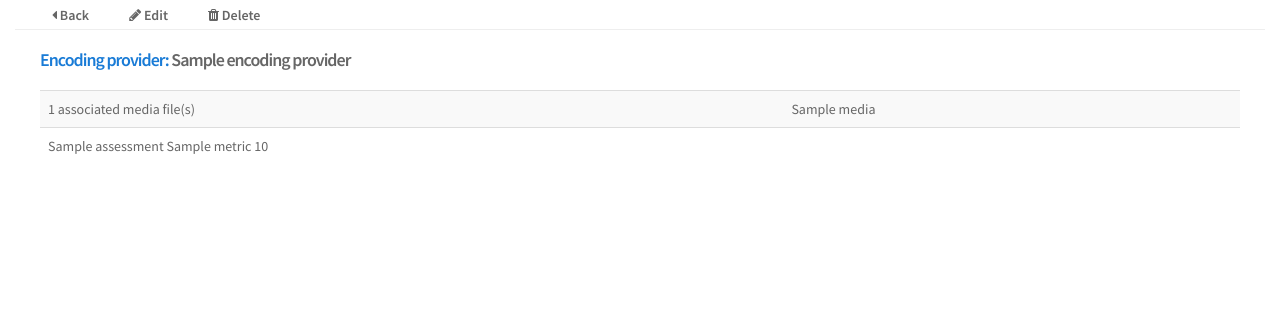
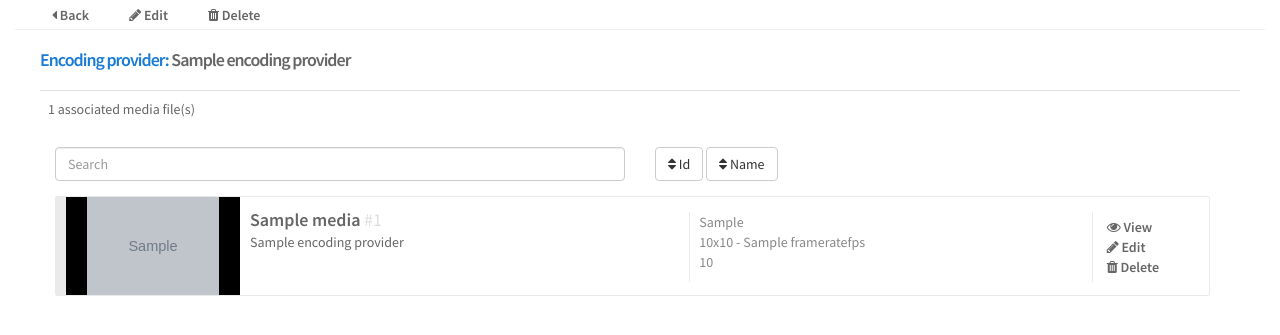
Before and after one commit to encoding-ninja/pixelwalker, a Django app: template pixelwalker/engine/webgui/templates/encoding_provider/read.html in a window 1280 px wide. Shown: the part 50-385 px from the top of the page. Run offline with Django 3.2, Linux system fonts and the light colour scheme; the template is opened without the code that fills it: most values are stand-ins (such as "Sample title", 1, 10 or a date in 2020); grey boxes marked "Sample" are stand-in pictures; some libraries are stand-ins or nearby versions.

Commit message:
UI improvments

```diff
--- a/pixelwalker/engine/webgui/static/css/base.css
+++ b/pixelwalker/engine/webgui/static/css/base.css
@@ -249,3 +249,26 @@ ul.list li.item div.thumb img{
 ul.list li.item:hover div.thumb img{
 	opacity: 1;
 }
+
+
+ul.list li.item ul.images{
+	float:left;
+	padding-left:10px;
+	height:70px;
+	color:#888;
+	margin-right:50px;
+}
+ul.list li.item ul.images li{
+	display:block;
+	padding:none;
+	float:left;
+	width:70px;
+	height:70px;
+	margin-right:10px;
+	background: #000;
+	text-align: center;
+	overflow:hidden;
+}
+ul.list li.item ul.images li img{
+	height:70px;
+}
--- a/pixelwalker/engine/webgui/templates/assessment/read.html
+++ b/pixelwalker/engine/webgui/templates/assessment/read.html
@@ -92,7 +92,7 @@
                                 <td {% if not encoded_media.encoding_provider %}colspan='2'{% endif%}><i class='fa fa-film'></i> <a href="{% url 'webgui_media-read' encoded_media.id %}"><b>{{ encoded_media.name }}</b></a></td>
                                 {% if encoded_media.encoding_provider %}
                                 <td class='text-center'>
-                                    {{ encoded_media.encoding_provider.name }}
+                                    <a href="{% url 'webgui_encoding-provider-read' encoded_media.encoding_provider.id %}">{{ encoded_media.encoding_provider.name }}</a>
                                 </td>
                                 {% endif %}
                                 <td class='text-center'>
--- a/pixelwalker/engine/webgui/templates/encoding_provider/read.html
+++ b/pixelwalker/engine/webgui/templates/encoding_provider/read.html
@@ -23,44 +23,71 @@
 {% block content %}
 <h4><span class='info'>Encoding provider:</span> {{ encoding_provider.name }}</h4>
 {% if media_list %}
-<table class='table table-striped'>
+<table class='table'>
     <tbody>
         <tr>
             <td>{{ media_list|length }} associated media file(s)</td>
-            <td>
-            {% for media in media_list %}
-                <a href="{% url 'webgui_media-read' media.id %}">{{ media.name }}</a><br>
-            {% endfor %}
-            </td>
         </tr>
-        {% if task_list %}
-        <tr>
-            <td colspan='2'>
-                {% regroup task_list by assessment as assessment_task_list %}
-                {% for assessment_task in assessment_task_list %}
-                    {% if assessment_task.grouper is not None %}
-                        {{ assessment_task.grouper }}
-                        {% regroup assessment_task.list by metric as metric_task_list %}
-                        {% for metric_task in metric_task_list %}
-                            {{ metric_task.grouper.name }}
-                            {% for task in metric_task.list %}
-                                {{ task.average_score }}
-                            {% endfor %}
-                        {% endfor %}
-                    {% endif %}
-                {% endfor %}
-            </td>
-        </tr>
-        {% endif %}
     </tbody>
 </table>
+<div id="medias">
+
+    <!-- class="search" automagically makes an input a search field. -->
+    <div class="form-group col-xs-12 col-md-6">
+        <input class="search form-control" placeholder="Search" />
+    </div>
+
+    <!-- class="sort" automagically makes an element a sort buttons. The date-sort value decides what to sort by. -->
+    <div class="form-group col-xs-12 col-md-6">
+        <button class="sort btn btn-default" data-sort="id"><i class='fa fa-sort'></i> Id</button>
+        <button class="sort btn btn-default" data-sort="name"><i class='fa fa-sort'></i> Name</button>
+    </div>
+
+    <ul class="list col-xs-12">
+    {% for media in media_list %}
+        <li class='item'>
+                {% if media.get_thumbnail_url %}
+                <div class='thumb'>
+                    <img src="{{ media.get_thumbnail_url }}">
+                </div>
+                {% endif %}
+
+                <div class='general'>
+                    <a href="{% url 'webgui_media-read' media.id %}" class="name"><b>{{ media.name }}</b> <span class='id'>#{{ media.id }}</span></a>
+                    {% if media.encoding_provider %}
+                        <p class='desc'><a href="{% url 'webgui_encoding-provider-read' media.encoding_provider.id %}" class='provider'>{{ media.encoding_provider.name }}</a></p>
+                    {% endif %}
+                </div>
+
+                <ul class='infos'>
+                    {% if media.video_codec %}<li>{{ media.video_codec }}</li>{% endif %}
+                    {% if media.width %}<li>{{ media.width }}x{{ media.height }}{% if media.framerate %} - {{ media.framerate }}fps{% endif %}</li>{% endif %}
+                    {% if media.average_bitrate %}<li>{{ media.average_bitrate }}</li>{% endif %}
+                </ul>
+
+                <ul class='actions'>
+                    <li><a href="{% url 'webgui_media-read' media.id %}"><i class='fa fa-eye'></i> View</a></li>
+                    <li><a href="{% url 'webgui_media-update' media.id %}"><i class='fa fa-pencil'></i> Edit</a></li>
+                    <li><a href="{% url 'webgui_media-delete' media.id %}" class='warning'><i class='fa fa-trash'></i> Delete</a></li>
+                </ul>
+        </li>
+    {% endfor %}
+    </ul>
+</div>
 {% endif %}
-{% endblock %}
-
-{% block css_requirements %}
-    {{ block.super }}
 {% endblock %}
 
 {% block js_requirements %}
     {{ block.super }}
+    <script src="{% static 'bower_components/list.js/dist/list.min.js' %}"></script>
 {% endblock %}
+
+{% block javascript %}
+    {{ block.super }}
+    <script>
+        var options = {
+            valueNames: [ 'name', 'id', 'provider' ]
+        };
+        var mediaList = new List('medias', options);
+    </script>
+{% endblock %}
--- a/pixelwalker/engine/webgui/templates/media/list.html
+++ b/pixelwalker/engine/webgui/templates/media/list.html
@@ -31,6 +31,7 @@
     <div class="form-group col-xs-12 col-md-6">
         <button class="sort btn btn-default" data-sort="id"><i class='fa fa-sort'></i> Id</button>
         <button class="sort btn btn-default" data-sort="name"><i class='fa fa-sort'></i> Name</button>
+        <button class="sort btn btn-default" data-sort="provider"><i class='fa fa-sort'></i> Encoding provider</button>
     </div>
 
     <ul class="list col-xs-12">
@@ -45,7 +46,7 @@
                 <div class='general'>
                     <a href="{% url 'webgui_media-read' media.id %}" class="name"><b>{{ media.name }}</b> <span class='id'>#{{ media.id }}</span></a>
                     {% if media.encoding_provider %}
-                        <p class='desc'><a href="{% url 'webgui_encoding-provider-read' media.encoding_provider.id %}">{{ media.encoding_provider.name }}</a></p>
+                        <p class='desc'><a href="{% url 'webgui_encoding-provider-read' media.encoding_provider.id %}" class='provider'>{{ media.encoding_provider.name }}</a></p>
                     {% endif %}
                 </div>
 
@@ -78,7 +79,7 @@
     {{ block.super }}
     <script>
         var options = {
-            valueNames: [ 'name', 'id' ]
+            valueNames: [ 'name', 'id', 'provider' ]
         };
         var mediaList = new List('medias', options);
     </script>
--- a/pixelwalker/engine/webgui/views_encoding_provider.py
+++ b/pixelwalker/engine/webgui/views_encoding_provider.py
@@ -11,8 +11,7 @@ from ..models import Assessment, Media, EncodingProvider, Task, TaskType
 # List all encoding providers
 def list(request):
     encoding_provider_list = EncodingProvider.objects.all().order_by('name')
-    media_list = Media.objects.all()
-    return render(request, 'encoding_provider/list.html', {'encoding_provider_list':encoding_provider_list, 'media_list':media_list})
+    return render(request, 'encoding_provider/list.html', {'encoding_provider_list':encoding_provider_list})
 
 
 #Crud
@@ -33,7 +32,7 @@ def create(request):
 #cRud
 def read(request, encoding_provider_id):
     encoding_provider = get_object_or_404(EncodingProvider, pk=encoding_provider_id)
-    media_list = Media.objects.filter(encoding_provider=encoding_provider)
+    media_list = Media.objects.filter(encoding_provider=encoding_provider).order_by('-id')
     task_list = Task.objects.filter(media__in=media_list)
     return render(request, 'encoding_provider/read.html', {'encoding_provider': encoding_provider, 'media_list':media_list, 'task_list':task_list})
 
```
Also changed, not shown: pixelwalker/engine/models.py (+8 -0 lines), pixelwalker/engine/webgui/templates/encoding_provider/list.html (+5 -11 lines).
